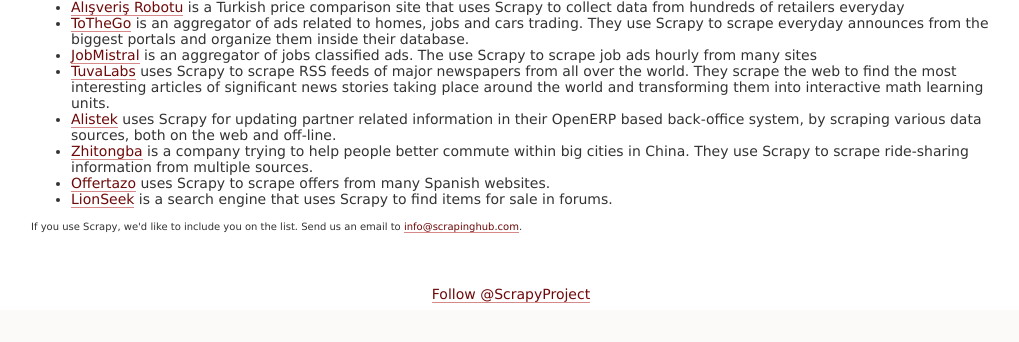
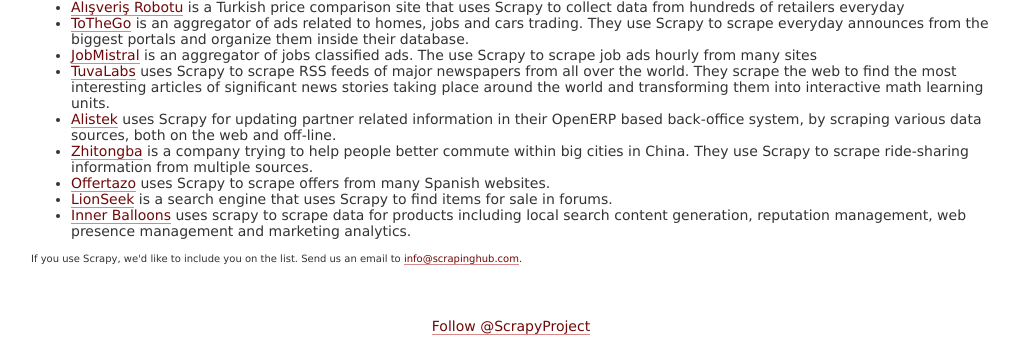
Before and after one commit to scrapy/scrapy.org, a Django app: template templates/pages/companies.html in a window 1280 px wide. Shown: the part 567-909 px from the top of the page, without its empty margins (129-1148 px from the left). Before the commit the page ends 870 px from the top, so only its background shows below. Run offline with Django 3.2, Linux system fonts and the light colour scheme; the template is opened without the code that fills it, so the values that code supplies are empty; some libraries are stand-ins or nearby versions; grey boxes are pictures that could not be loaded.

Commit message:
add innerballoons to companies

```diff
--- a/templates/pages/companies.html
+++ b/templates/pages/companies.html
@@ -38,7 +38,8 @@
 <li><a href="http://www.alistek.com/">Alistek</a> uses Scrapy for updating partner related information in their OpenERP based back-office system, by scraping various data sources, both on the web and off-line.</a></li>
 <li><a href="http://www.zhitongba.com">Zhitongba</a> is a company trying to help people better commute within big cities in China. They use Scrapy to scrape ride-sharing information from multiple sources.</li>
 <li><a href="http://www.offertazo.com/">Offertazo</a> uses Scrapy to scrape offers from many Spanish websites.</li>
-<li><a href="http://www.lionseek.com/">LionSeek</a> is a search engine that uses Scrapy to find items for sale in forums.</a></li>
+<li><a href="http://www.lionseek.com/">LionSeek</a> is a search engine that uses Scrapy to find items for sale in forums.</li>
+<li><a href="http://www.innerballoons.com/">Inner Balloons</a> uses scrapy to scrape data for products including local search content generation, reputation management, web presence management and marketing analytics.</li>
 </ul>
 
 <p class="note">If you use Scrapy, we'd like to include you on the list. Send us an email to <a href="mailto:info@scrapinghub.com">info@scrapinghub.com</a>.</p>
```
